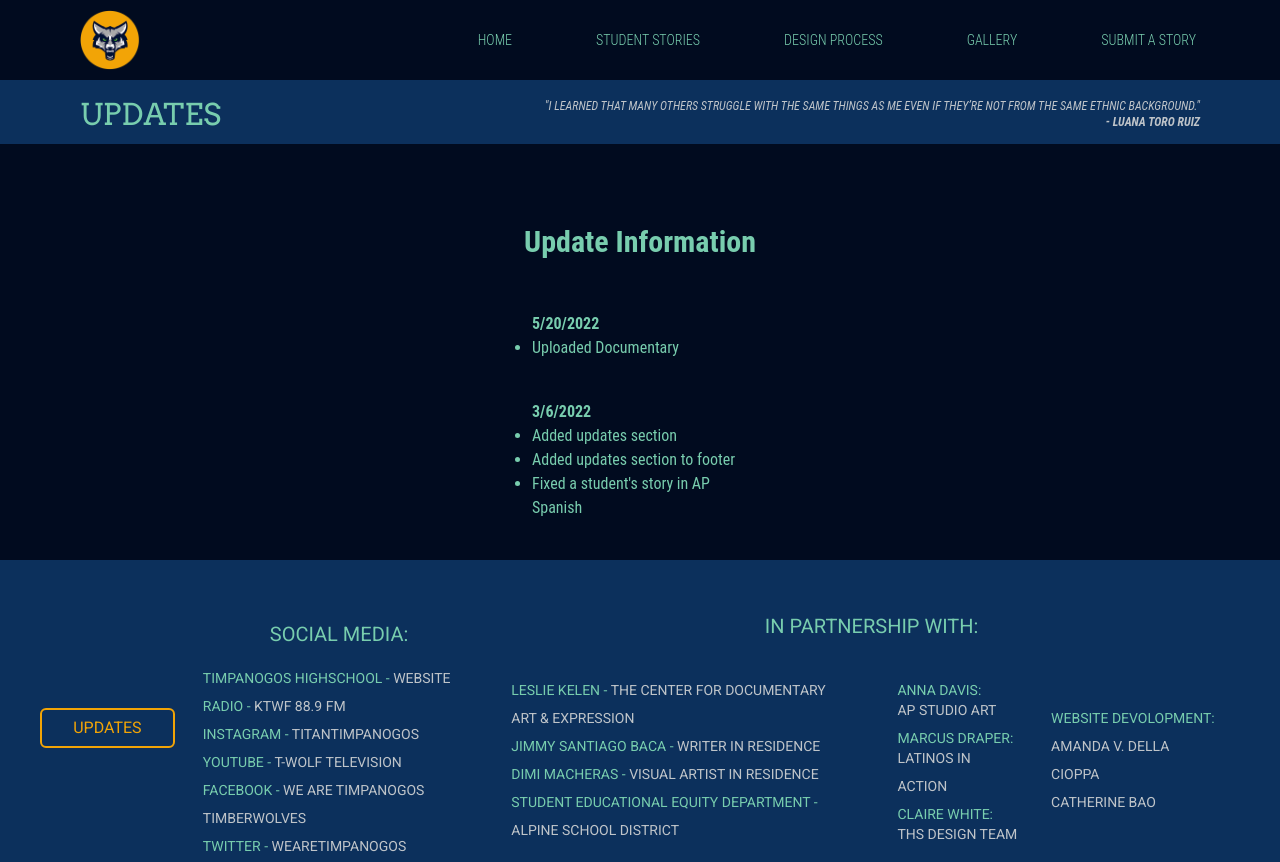
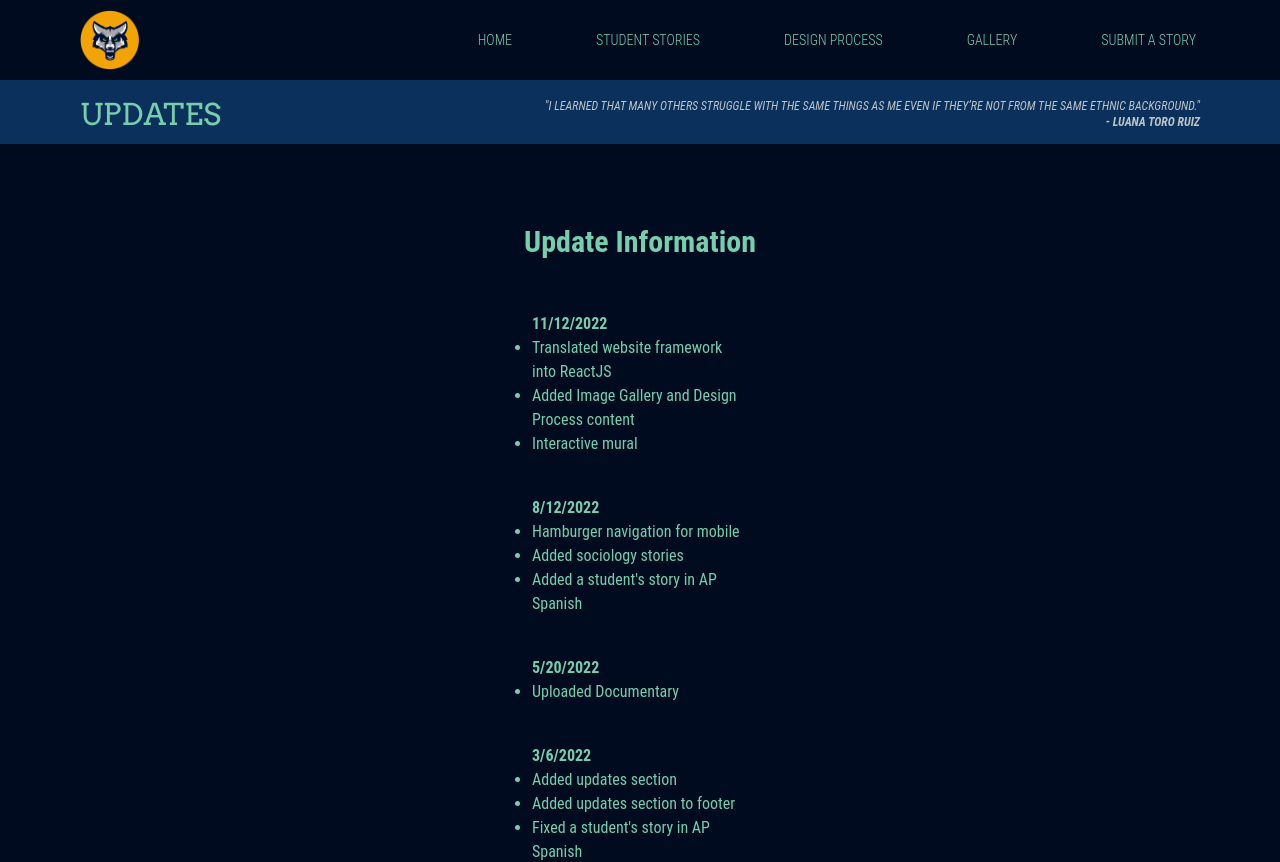
Before and after one commit to CatherineBao/sacredImagesWebsite, a React (Vite) app: page /updates in a window 1280 px wide. Shown: the top 862 px of the page. Built offline with nearby package versions, Linux system fonts and the light colour scheme.

Commit message:
fixed update spacing and updates

```diff
--- a/src/pages/Updates.jsx
+++ b/src/pages/Updates.jsx
@@ -20,15 +20,31 @@ function Updates() {
   	    </div>
   			<div className='flex justify-center flex-col items-center justify-center p-10 xl:px-52 w-full gap-10'>
   				<h1 className='text-xl lg:text-3xl font-bold p-3 lg:px-20 pt-10'>Update Information</h1>
-					<div className='w-1/4'>
+          <div className='md:w-1/4 w-full text-center md:text-left'>
+            <h2 className='font-bold'>11/12/2022</h2>
+    				<ul className='md:list-disc'>
+    					<li>Translated website framework into ReactJS</li>
+              <li>Added Image Gallery and Design Process content</li>
+              <li>Interactive mural</li>
+    				</ul>
+          </div>
+          <div className='md:w-1/4 w-full text-center md:text-left'>
+            <h2 className='font-bold'>8/12/2022</h2>
+    				<ul className='md:list-disc'>
+    					<li>Hamburger navigation for mobile</li>
+              <li>Added sociology stories</li>
+              <li>Added a student's story in AP Spanish</li>
+    				</ul>
+          </div>
+					<div className='md:w-1/4 w-full text-center md:text-left'>
             <h2 className='font-bold'>5/20/2022</h2>
-    				<ul className='list-disc'>
+    				<ul className='md:list-disc'>
     					<li>Uploaded Documentary</li>
     				</ul>
           </div>
-          <div className='w-1/4'>
+          <div className='md:w-1/4 w-full text-center md:text-left mb-10'>
             <h2 className='font-bold'>3/6/2022</h2>
-    				<ul className='list-disc'>
+    				<ul className='md:list-disc'>
     					<li>Added updates section</li>
     					<li>Added updates section to footer</li>
     					<li>Fixed a student's story in AP Spanish</li>
```
